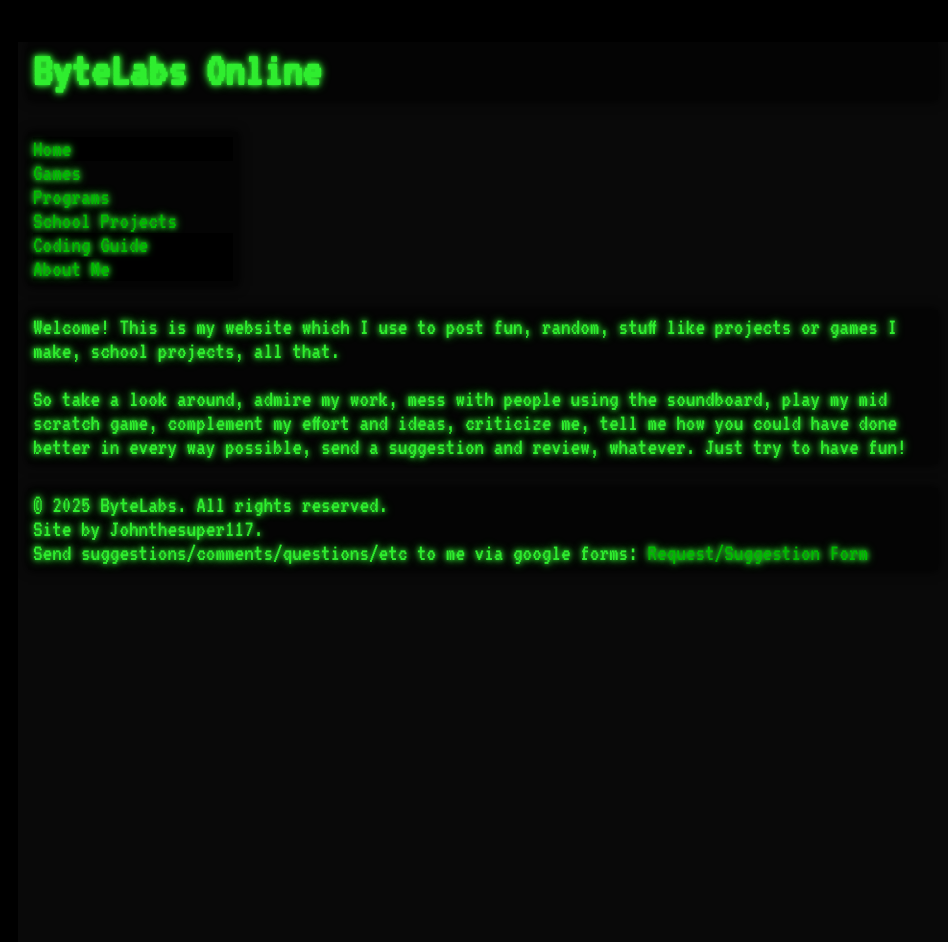
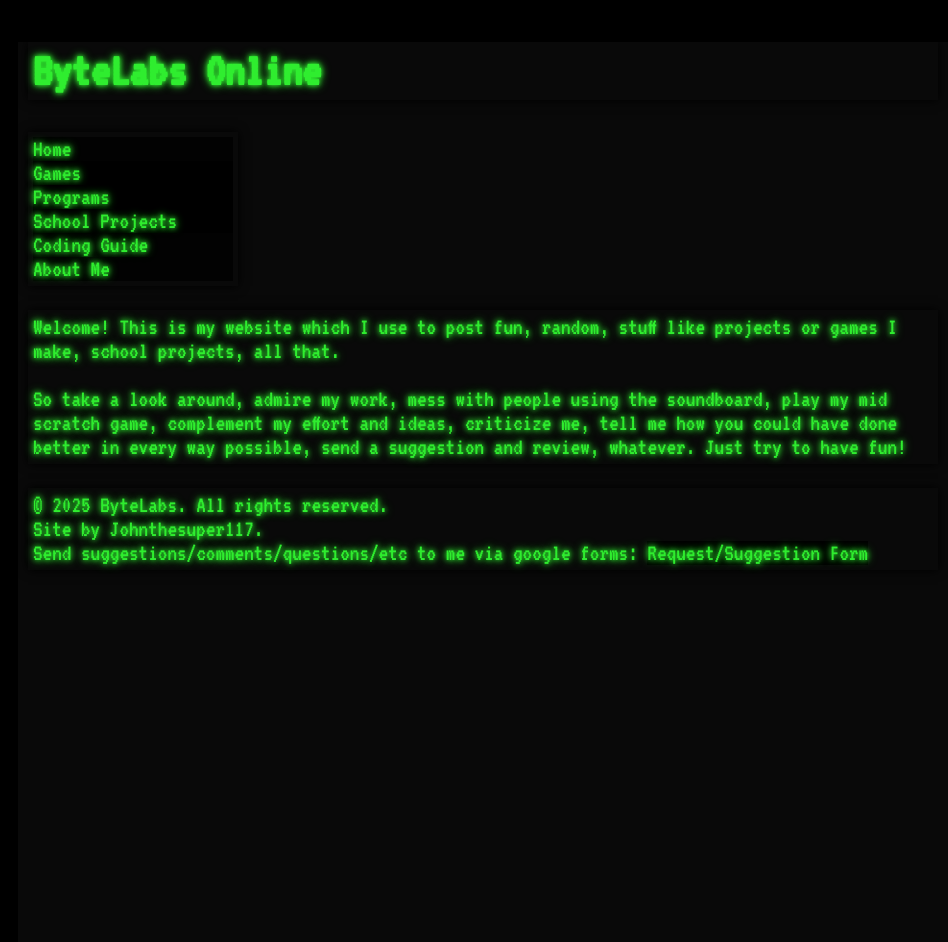
Before and after one commit to Johnthesuper117/bytelabs.online, a Jekyll site: the page built from index.html, in a window 1280 px wide. Shown: the whole page, without its empty margins (0-948 px from the left). Built offline with Jekyll 4.4.1, drawn with Linux system fonts in a browser that asks for light colours.

Commit message:
Update stylesheet.css

```diff
--- a/assets/css/stylesheet.css
+++ b/assets/css/stylesheet.css
@@ -36,7 +36,6 @@
 }
 
 h1, ul, p, iframe {
-  background: rgba(0,0,0,0.5);
   color: var(--color-text1);
   padding: 5px;
   box-shadow: 0 0 10px #000;
@@ -93,6 +92,7 @@
   display: block;
   color: var(--color-text1);
   text-decoration: none;
+  z-index: 3;
 }
 
 .sidebar-nav a.active {
@@ -138,8 +138,8 @@
 }
 
 a:link {
-  color: var(--color-text2);
-  background-color: transparent;
+  color: var(--color-text1);
+  background-color: black;
   text-decoration: none;
 }
 
```
